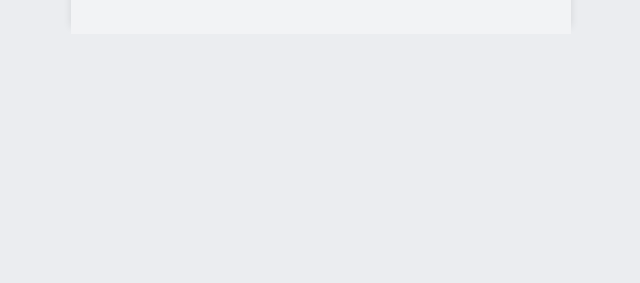
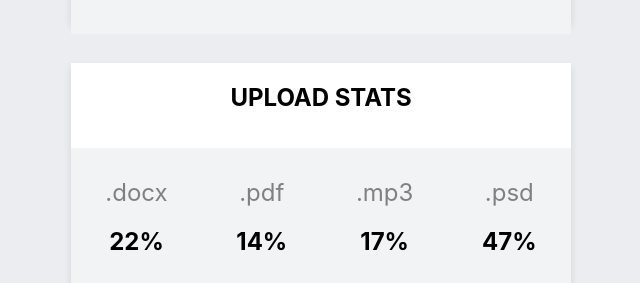
Before and after one commit to Cris8791/goit-react-hw-01-components, a React (Create React App) app: page / in a window 1280 px wide. Shown: the part 577-860 px from the top of the page, without its empty margins (319-959 px from the left). Before the commit the page ends 800 px from the top, so only its background shows below. Built offline with nearby package versions, Linux system fonts and the light colour scheme.

Commit message:
commit_stats

```diff
--- a/src/components/App.jsx
+++ b/src/components/App.jsx
@@ -1,6 +1,8 @@
 import React from 'react';
 import Profile from './profile/Profile';
 import user from './profile/user.json';
+import Statistics from './statistics/Statistics';
+import statsData from './statistics/data.json';
 
 export const App = () => {
   return (
@@ -12,6 +14,8 @@ export const App = () => {
         avatar={user.avatar}
         stats={user.stats}
       />
+
+      <Statistics title="Upload stats" stats={statsData} />
     </div>
   );
 };
--- a/src/components/statistics/Statistics.jsx
+++ b/src/components/statistics/Statistics.jsx
@@ -0,0 +1,54 @@
+import styles from './Statistics.module.css';
+import PropTypes from 'prop-types';
+
+const Statistics = ({ title, stats }) => {
+  // Functie pentru a filtra si grupa datele
+  // *cu metoda reduce parcurgem fiecare element din array-ul stats și acumulam
+  // datele procesate în accumulator.
+  const filteredStats = stats.reduce((accumulator, currentItem) => {
+    // verificam daca există deja un elem în accumulator cu aceeași
+    // etichetă(label)
+    const existingItem = accumulator.find(
+      item => item.label === currentItem.label
+    );
+
+    // Dacă exista, se adună procentajul la acel element
+    if (existingItem) {
+      existingItem.percentage += currentItem.percentage;
+    }
+    // Daca nu, se adauga un nou element în accumulator
+    else {
+      accumulator.push({ ...currentItem });
+    }
+
+    return accumulator;
+  }, []);
+
+  return (
+    <section className={styles.statistics}>
+      {title && <h2 className={styles.title}>{title}</h2>}
+
+      <ul className={styles.statList}>
+        {filteredStats.map(({ label, percentage }) => (
+          <li key={label} className={styles.item}>
+            <span className={styles.label}>{label}</span>
+            <span className={styles.percentage}>{percentage}%</span>
+          </li>
+        ))}
+      </ul>
+    </section>
+  );
+};
+
+Statistics.propTypes = {
+  title: PropTypes.string,
+  stats: PropTypes.arrayOf(
+    PropTypes.shape({
+      id: PropTypes.string.isRequired,
+      label: PropTypes.string.isRequired,
+      percentage: PropTypes.number.isRequired,
+    })
+  ).isRequired,
+};
+
+export default Statistics;
--- /dev/null
+++ b/src/components/statistics/Statistics.module.css
@@ -0,0 +1,62 @@
+body {
+}
+
+.statistics {
+  border: 2px solid #ccc;
+  max-height: 70vh;
+  background-color: white;
+  box-shadow: 0 4px 8px rgba(0, 0, 0, 0.1);
+  display: flex;
+  flex-direction: column;
+  align-items: center;
+  justify-content: center;
+  max-width: 500px;
+  margin: auto;
+  margin-top: 40px;
+  margin-bottom: auto;
+  border: none;
+}
+
+.title {
+  text-transform: uppercase;
+}
+
+.statList {
+  width: 100%;
+  height: 100%;
+  display: flex;
+  justify-content: space-around;
+  align-items: center;
+  flex-wrap: wrap;
+  list-style: none;
+  padding: 0;
+  margin-bottom: 0;
+  background-color: #f2f3f5;
+  padding-top: 20px;
+  padding-bottom: 20px;
+}
+
+.item {
+  display: flex;
+  flex-direction: column;
+  justify-content: space-between;
+  align-items: center;
+}
+
+.label {
+  text-align: center;
+  font-size: x-large;
+  color: grey;
+  margin: 0;
+  padding: 10px;
+  flex: 1;
+}
+
+.percentage {
+  text-align: center;
+  font-size: x-large;
+  font-weight: 700;
+  margin: 0;
+  padding: 10px;
+  flex: 1;
+}
```
Also changed, not shown: src/components/friendList/friends.json (added, +32 -0 lines), src/components/friendList/FriendList.jsx (added), src/components/friendList/FriendList.module.css (added).
